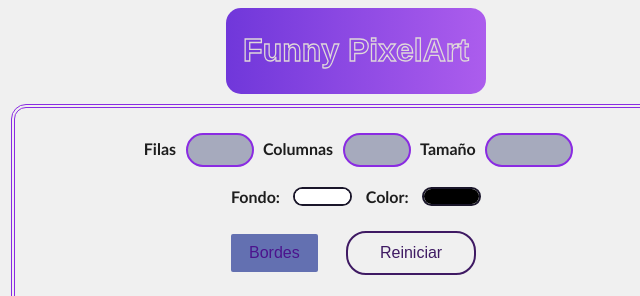
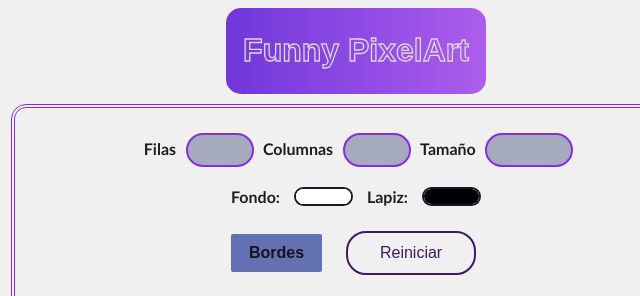
Before and after one commit to cabrerafrancisco/Pixel-Art, a plain HTML site: page index.html in a window 1280 px wide. Shown: the top 296 px of the page, 284-924 px from the left. Drawn offline with Linux system fonts and the light colour scheme.

Commit message:
little changes

```diff
--- a/index.html
+++ b/index.html
@@ -26,7 +26,7 @@
             <div class="input-color-container">
                 <input class="input-color" type="color" id="fondo" name="fondo" value="#FFFFFF">
             </div>
-            <label for="color-lapiz">Color:</label>
+            <label for="color-lapiz">Lapiz:</label>
             <div class="input-color-container">
                 <input class="input-color" type="color" id="colorLapiz" name="color-lapiz">
             </div>
--- a/style.css
+++ b/style.css
@@ -139,7 +139,8 @@ body {
 	padding: 10px 18px;
 	background: #6370b1;
 	border-radius: 2px;
-	color: #4c138d;
+	color: #18121e;
+	font-weight: bold;
 }
 
 .contenedor-herramientas input[type="checkbox"]:checked + label:before{
```
Also changed, not shown: 1 other file.
